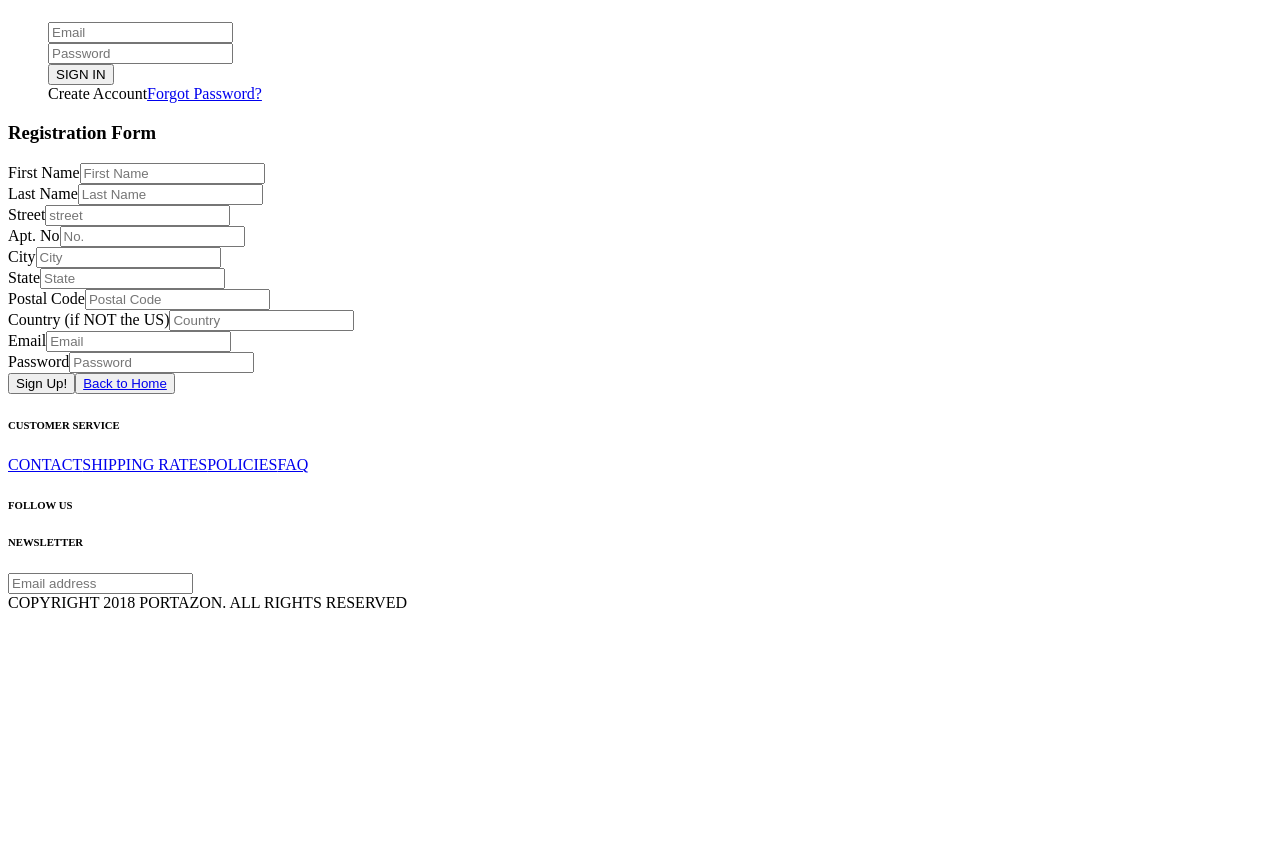
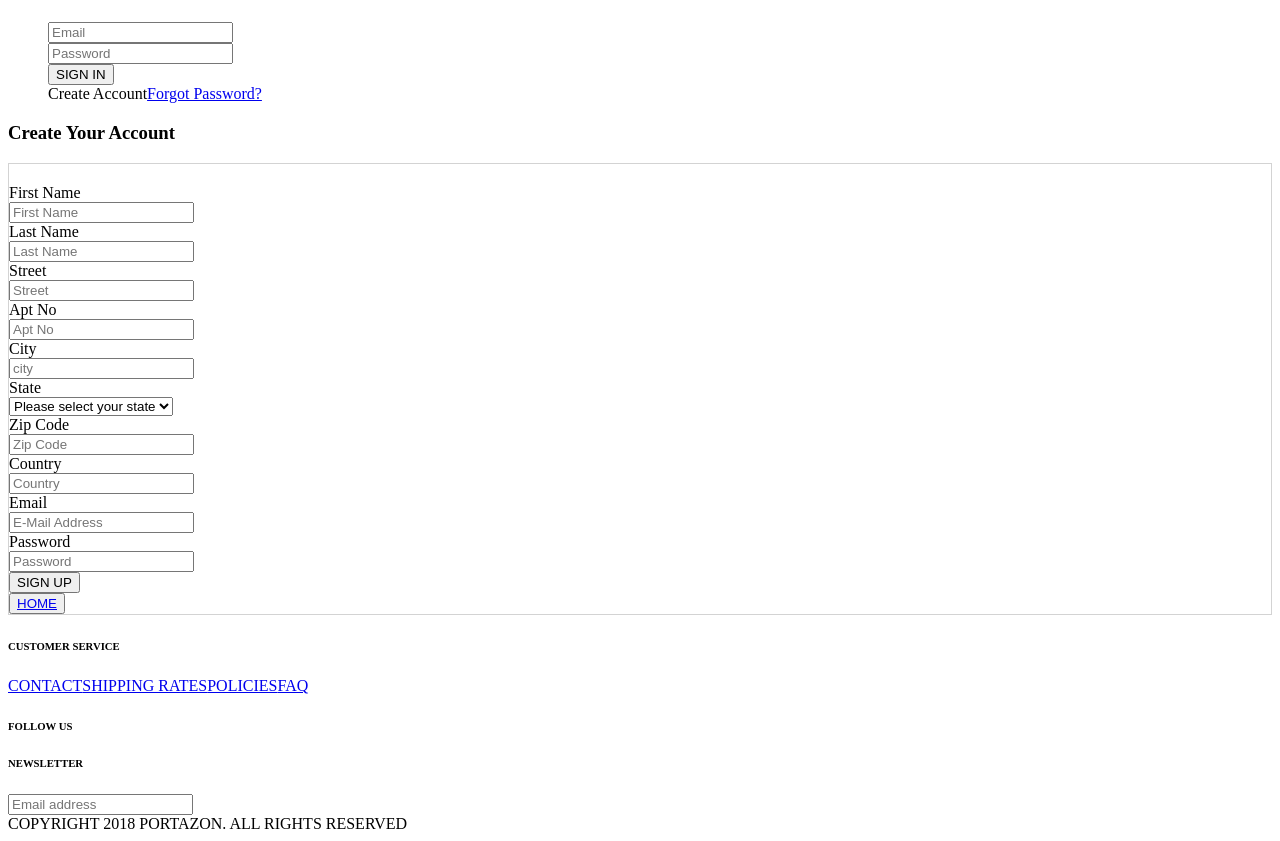
Before and after one commit to ramyatata/Portazon, a React (Create React App) app in the folder client/: page /register_user in a window 1280 px wide. Shown: the part 780-1621 px from the top of the page. Before the commit the page ends 1400 px from the top, so only its background shows below. Built offline with nearby package versions, Linux system fonts and the light colour scheme; the HTML template or start-up script is replaced by a standard one.

Commit message:
user registration form styling

```diff
--- a/client/src/components/registerUserForm.jsx
+++ b/client/src/components/registerUserForm.jsx
@@ -33,67 +33,241 @@ const RegisterUserForm = ({registerUser}) => {
   }
 
   return (
-    <div>
-      <form className="register-user-form">
-        <div className="col-sm-12">
-          <h3>Registration Form</h3>
-        </div>
-        <div className="row">
-          <div className="col-sm-6">
-            <label htmlFor="firstName">First Name</label>
-            <input className="form-control" id="firstName" placeholder="First Name"/>
-          </div>
-          <div className="col-sm-6">
-            <label htmlFor="lastName">Last Name</label>
-            <input className="form-control" id="lastName" placeholder="Last Name"/>
+    <form class="col-xs-12">
+      <div className="col-xs-6 col-xs-offset-5 signup-title"><h3>Create Your Account</h3></div>
+      <div className="col-xs-6 col-xs-offset-3" style={{border: 'solid 1px lightgrey'}}>
+
+      <div style={{paddingTop: '20px'}}>
+        <div className="form-group col-xs-12">
+          <label className="control-label col-xs-2">First Name</label>
+          <div className="col-md-10 inputGroupContainer">
+            <div className="input-group">
+              <span className="input-group-addon"><i className="glyphicon glyphicon-user"></i></span>
+              <input id="firstName" placeholder="First Name" className="form-control"  type="text"/>
+            </div>
           </div>
         </div>
-        <div className="row">
-          <div className="col-sm-8">
-            <label htmlFor="street">Street</label>
-            <input className="form-control" id="street" placeholder="street"/>
-          </div>
-          <div className="col-sm-4">
-            <label htmlFor="aptNo">Apt. No</label>
-            <input className="form-control" id="aptNo" placeholder="No."/>
+
+        <div className="form-group col-xs-12">
+          <label className="col-md-2 control-label" >Last Name</label>
+          <div className="col-md-10 inputGroupContainer">
+            <div className="input-group">
+              <span className="input-group-addon"><i className="glyphicon glyphicon-user"></i></span>
+              <input id="lastName" placeholder="Last Name" className="form-control"  type="text"/>
+            </div>
           </div>
         </div>
-        <div className="row">
-          <div className="col-sm-4">
-            <label htmlFor="city">City</label>
-            <input className="form-control" id="city" placeholder="City"/>
-          </div>
-          <div className="col-sm-2">
-            <label htmlFor="state">State</label>
-            <input className="form-control" id="state" placeholder="State"/>
-          </div>
-          <div className="col-sm-3">
-            <label htmlFor="zip">Postal Code</label>
-            <input className="form-control" id="zip" placeholder="Postal Code"/>
-          </div>
-          <div className="col-sm-3">
-            <label htmlFor="country">Country (if NOT the US)</label>
-            <input className="form-control" id="country" placeholder="Country"/>
+
+        <div className="form-group col-xs-12">
+          <label className="col-md-2 control-label">Street</label>
+          <div className="col-md-10 inputGroupContainer">
+            <div className="input-group">
+              <span className="input-group-addon"><i className="glyphicon glyphicon-home"></i></span>
+              <input id="street" placeholder="Street" className="form-control" type="text"/>
+            </div>
           </div>
         </div>
-        <div className="row">
-          <div className="col-sm-6">
-            <label htmlFor="email">Email</label>
-            <input className="form-control" id="reg-email" placeholder="Email"/>
-          </div>
-          <div className="col-sm-6">
-            <label htmlFor="pwd">Password</label>
-            <input className="form-control" id="reg-pwd" placeholder="Password"/>
+
+        <div className="form-group col-xs-12">
+          <label className="col-md-2 control-label">Apt No</label>
+          <div className="col-md-10 inputGroupContainer">
+            <div className="input-group">
+              <span className="input-group-addon"><i className="glyphicon glyphicon-home"></i></span>
+              <input id="aptNo" placeholder="Apt No" className="form-control" type="text"/>
+            </div>
           </div>
         </div>
-        <button onClick={validate} type="button" id="sign-up-button" className="btn btn-primary">Sign Up!
-        </button>
-        <button className="btn btn-info">
-          <Link to='/'>Back to Home</Link>
-        </button>
-      </form>
+
+        <div className="form-group col-xs-12">
+          <label className="col-md-2 control-label">City</label>
+          <div className="col-md-10 inputGroupContainer">
+            <div className="input-group">
+              <span className="input-group-addon"><i className="glyphicon glyphicon-home"></i></span>
+              <input id="city" placeholder="city" className="form-control"  type="text"/>
+            </div>
+          </div>
+        </div>
+
+        <div className="form-group col-xs-12">
+          <label className="col-md-2 control-label">State</label>
+          <div className="col-md-10 selectContainer">
+            <div className="input-group">
+              <span className="input-group-addon"><i className="glyphicon glyphicon-list"></i></span>
+              <select id="state" className="form-control selectpicker" >
+                <option value=" " >Please select your state</option>
+                <option>Alabama</option>
+                <option>Alaska</option>
+                <option >Arizona</option>
+                <option >Arkansas</option>
+                <option >California</option>
+                <option >Colorado</option>
+                <option >Connecticut</option>
+                <option >Delaware</option>
+                <option >District of Columbia</option>
+                <option> Florida</option>
+                <option >Georgia</option>
+                <option >Hawaii</option>
+                <option >daho</option>
+                <option >Illinois</option>
+                <option >Indiana</option>
+                <option >Iowa</option>
+                <option> Kansas</option>
+                <option >Kentucky</option>
+                <option >Louisiana</option>
+                <option>Maine</option>
+                <option >Maryland</option>
+                <option> Mass</option>
+                <option >Michigan</option>
+                <option >Minnesota</option>
+                <option>Mississippi</option>
+                <option>Missouri</option>
+                <option>Montana</option>
+                <option>Nebraska</option>
+                <option>Nevada</option>
+                <option>New Hampshire</option>
+                <option>New Jersey</option>
+                <option>New Mexico</option>
+                <option>New York</option>
+                <option>North Carolina</option>
+                <option>North Dakota</option>
+                <option>Ohio</option>
+                <option>Oklahoma</option>
+                <option>Oregon</option>
+                <option>Pennsylvania</option>
+                <option>Rhode Island</option>
+                <option>South Carolina</option>
+                <option>South Dakota</option>
+                <option>Tennessee</option>
+                <option>Texas</option>
+                <option> Uttah</option>
+                <option>Vermont</option>
+                <option>Virginia</option>
+                <option>Washington</option>
+                <option>West Virginia</option>
+                <option>Wisconsin</option>
+                <option>Wyoming</option>
+              </select>
+            </div>
+          </div>
+        </div>
+
+        <div className="form-group col-xs-12">
+          <label className="col-md-2 control-label">Zip Code</label>
+          <div className="col-md-10 inputGroupContainer">
+            <div className="input-group">
+              <span className="input-group-addon"><i className="glyphicon glyphicon-home"></i></span>
+              <input id="zip" placeholder="Zip Code" className="form-control"  type="text"/>
+            </div>
+          </div>
+        </div>
+        <div className="form-group col-xs-12">
+          <label className="col-md-2 control-label">Country</label>
+          <div className="col-md-10 inputGroupContainer">
+            <div className="input-group">
+              <span className="input-group-addon"><i className="glyphicon glyphicon-home"></i></span>
+              <input id="country" placeholder="Country" className="form-control"  type="text"/>
+            </div>
+          </div>
+        </div>
+
+        <div className="form-group col-xs-12">
+          <label className="col-md-2 control-label">Email</label>
+          <div className="col-md-10 inputGroupContainer">
+            <div className="input-group">
+              <span className="input-group-addon"><i className="glyphicon glyphicon-envelope"></i></span>
+              <input id="reg-email" placeholder="E-Mail Address" className="form-control" type="text"/>
+            </div>
+          </div>
+        </div>
+
+        <div className="form-group col-xs-12">
+          <label className="col-md-2 control-label">Password</label>
+          <div className="col-md-10 inputGroupContainer">
+            <div className="input-group">
+              <span className="input-group-addon"><i className="glyphicon glyphicon-pencil"></i></span>
+              <input id="reg-pwd" type="password" placeholder="Password" className="form-control"/>
+            </div>
+          </div>
+        </div>
+
+        <div className="form-group col-xs-12">
+          <label className="col-md-2 control-label"></label>
+          <div className="col-md-10">
+            <div className="col-xs-6">
+              <button type="button" id="sign-up-button" class="btn btn-block btn-default" onClick={validate}>SIGN UP</button>
+            </div>
+            <div className="col-xs-6">
+              <button type="button" class="btn btn-block btn-default" ><Link to='/'>HOME</Link></button>
+            </div>
+          </div>
+        </div>
+      </div>
     </div>
-    )
+    </form>
+  );
+
+  // return (
+  //   <div>
+  //     <form className="register-user-form">
+  //       <div className="col-sm-12">
+  //         <h3>Registration Form</h3>
+  //       </div>
+  //       <div className="row">
+  //         <div className="col-sm-6">
+  //           <label htmlFor="firstName">First Name</label>
+  //           <input className="form-control" id="firstName" placeholder="First Name"/>
+  //         </div>
+  //         <div className="col-sm-6">
+  //           <label htmlFor="lastName">Last Name</label>
+  //           <input className="form-control" id="lastName" placeholder="Last Name"/>
+  //         </div>
+  //       </div>
+  //       <div className="row">
+  //         <div className="col-sm-8">
+  //           <label htmlFor="street">Street</label>
+  //           <input className="form-control" id="street" placeholder="street"/>
+  //         </div>
+  //         <div className="col-sm-4">
+  //           <label htmlFor="aptNo">Apt. No</label>
+  //           <input className="form-control" id="aptNo" placeholder="No."/>
+  //         </div>
+  //       </div>
+  //       <div className="row">
+  //         <div className="col-sm-4">
+  //           <label htmlFor="city">City</label>
+  //           <input className="form-control" id="city" placeholder="City"/>
+  //         </div>
+  //         <div className="col-sm-2">
+  //           <label htmlFor="state">State</label>
+  //           <input className="form-control" id="state" placeholder="State"/>
+  //         </div>
+  //         <div className="col-sm-3">
+  //           <label htmlFor="zip">Postal Code</label>
+  //           <input className="form-control" id="zip" placeholder="Postal Code"/>
+  //         </div>
+  //         <div className="col-sm-3">
+  //           <label htmlFor="country">Country (if NOT the US)</label>
+  //           <input className="form-control" id="country" placeholder="Country"/>
+  //         </div>
+  //       </div>
+  //       <div className="row">
+  //         <div className="col-sm-6">
+  //           <label htmlFor="email">Email</label>
+  //           <input className="form-control" id="reg-email" placeholder="Email"/>
+  //         </div>
+  //         <div className="col-sm-6">
+  //           <label htmlFor="pwd">Password</label>
+  //           <input className="form-control" id="reg-pwd" placeholder="Password"/>
+  //         </div>
+  //       </div>
+  //       <button onClick={validate} type="button" id="sign-up-button" className="btn btn-primary">Sign Up!
+  //       </button>
+  //       <button className="btn btn-info">
+  //         <Link to='/'>Back to Home</Link>
+  //       </button>
+  //     </form>
+  //   </div>
+  //   )
 }
 
 
```
Also changed, not shown: 1 other file (tests, documents, lock files or other folders).
